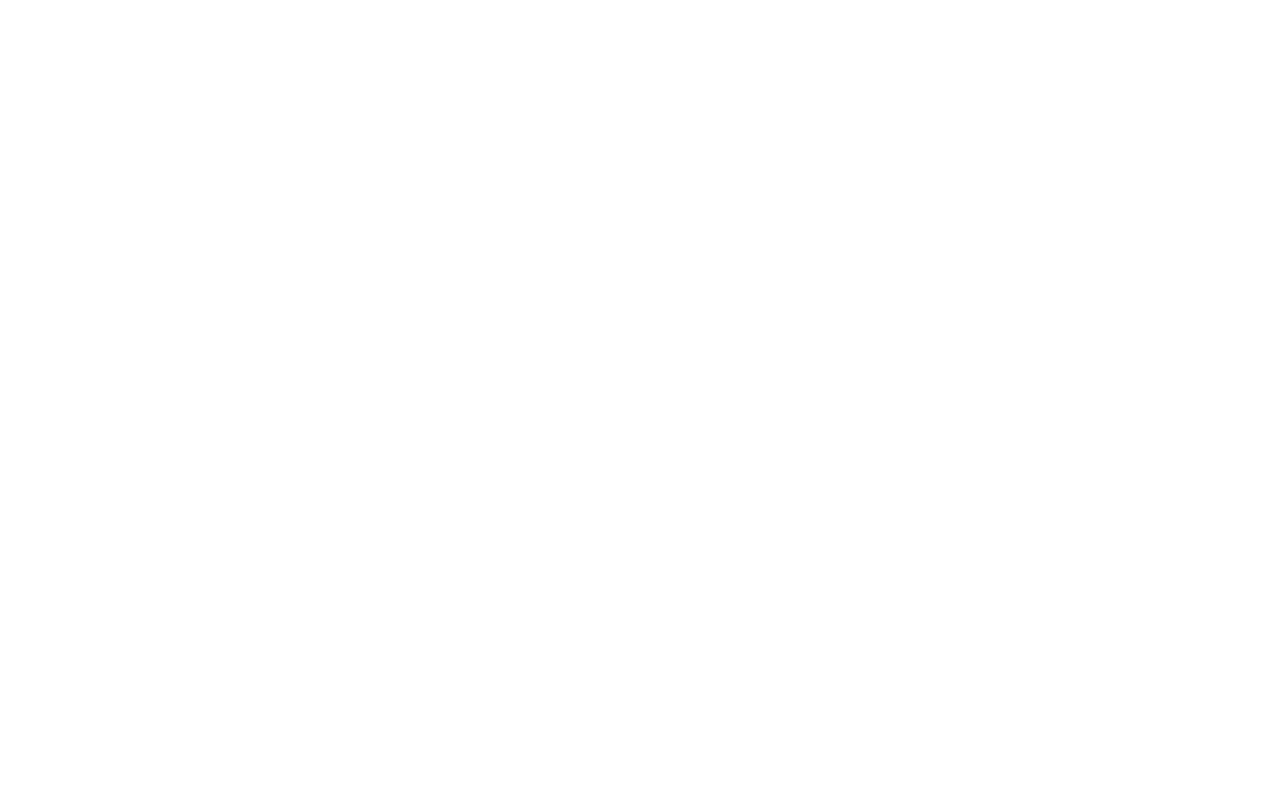
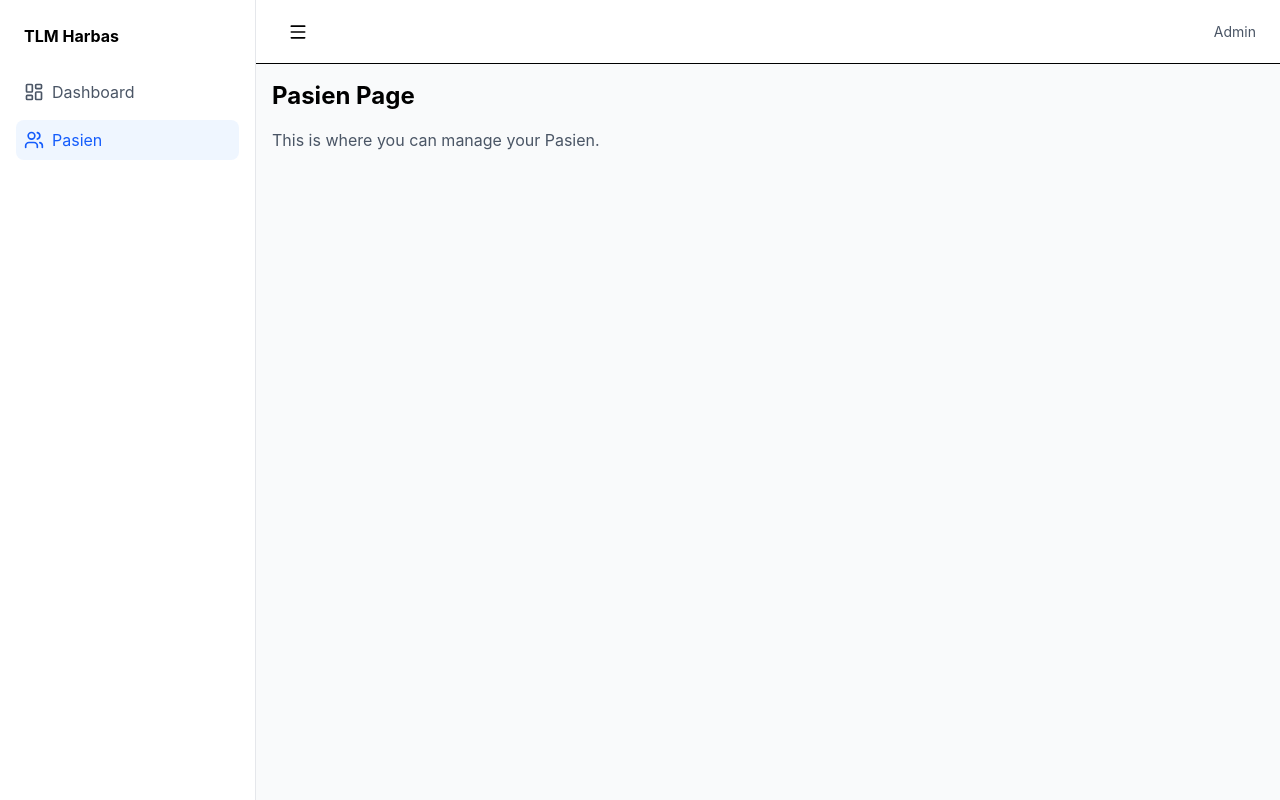
Before and after one commit to HAGESAN55/react-tlm, a React (Vite) app: page /Pasien in a window 1280 px wide. Before the commit this address had no page. Built offline with nearby package versions, Linux system fonts and the light colour scheme.

Commit message:
Penambahan Collapsed Sidebar

```diff
--- a/src/components/layout/Layout.tsx
+++ b/src/components/layout/Layout.tsx
@@ -1,12 +1,14 @@
 import Sidebar from "./Sidebar";
 import Navbar from "./Navbar";
+import { useState } from "react";
 
 export default function Layout ({children}: {children: React.ReactNode}) {
+    const [collapsed, setCollapsed] = useState(false);
     return (
         <div className="flex h-screen bg-gray-50">
-            <Sidebar />
+            <Sidebar collapsed={collapsed} setCollapsed={setCollapsed} />
             <div className="flex-1 flex flex-col">
-                <Navbar />
+                <Navbar collapsed={collapsed} setCollapsed={setCollapsed} />
                 <main className="flex-1 p-4">
                     {children}
                 </main>
--- a/src/components/layout/Navbar.tsx
+++ b/src/components/layout/Navbar.tsx
@@ -1,7 +1,20 @@
-function Navbar() {
+import { Menu } from 'lucide-react';
+
+type Props = {
+  collapsed: boolean;
+  setCollapsed: (collapsed: boolean) => void;
+};
+
+function Navbar({ collapsed, setCollapsed }: Props) {
   return (
     <div className="h-16 bg-white border-b flex items-center justify-between px-6">
-      <h1 className="font-bold">Dashboard</h1>
+
+      <button
+        onClick={() => setCollapsed(!collapsed)}
+        className="p-2 rounded-lg hover:bg-gray-100"
+      >
+        <Menu className="w-5 h-5" />
+      </button>
       <div className="text-sm text-gray-600">Admin</div>
     </div>
   );
--- a/src/components/layout/Sidebar.tsx
+++ b/src/components/layout/Sidebar.tsx
@@ -5,12 +5,22 @@ import {
 } from 'lucide-react';
 import { NavLink } from 'react-router-dom';
 import cn from "../../lib/utils";
+  type Props = {
+    collapsed: boolean;
+    setCollapsed: (collapsed: boolean) => void;
+  };
 
-export default function Sidebar() {
+export default function Sidebar( { collapsed }: Props) {
 
    return (
-    <aside className="w-64 bg-white border-gray-500 border-r">
-      <div className="p-6 font-bold">TLM Harbas</div>
+   <aside
+    className={`shrink-0 bg-white border-r border-gray-200 transition-all duration-100 ${
+      collapsed ? "w-20" : "w-64"
+    }`}
+    >
+      <div className="p-6 font-bold">
+        {collapsed ? "TLM" : "TLM Harbas"}
+      </div>
 
       <nav className="px-4 space-y-2">
 
@@ -25,11 +35,11 @@ export default function Sidebar() {
           }
         >
           <LayoutDashboard className="w-5 h-5" />
-          Dashboard
+          {!collapsed && "Dashboard"}
         </NavLink>
 
         <NavLink
-          to="/users"
+          to="/Pasien"
           className={({ isActive }) =>
             `flex items-center gap-2 p-2 rounded-lg transition ${
               isActive
@@ -39,7 +49,7 @@ export default function Sidebar() {
           }
         >
           <Users className="w-5 h-5" />
-          Users
+          {!collapsed && <span>Pasien</span>}
         </NavLink>
 
       </nav>
--- a/src/pages/Dashboard.tsx
+++ b/src/pages/Dashboard.tsx
@@ -4,13 +4,19 @@ import { Users, Activity, CalendarDays } from "lucide-react";
 
 function Dashboard() {
   return (
+
+
     <Layout>
+        <div className="mb-6">
+          <h1 className="text-3xl font-bold tracking-tight">Dashboard</h1>
+          <p className="text-gray-500 mt-2">Welcome, User!</p>
+        </div>
       <div className="grid grid-cols-1 md:grid-cols-3 gap-6">
         <a href="/" className="hover:scale-101 transition-transform">
           <Card
           title="Total Pasien"
           value="1,245"
-          icon={<Users className="wh-6 h-6 text-blue-500" />}
+          icon={<Users className="w-6 h-6 text-blue-500" />}
           />
         </a>
         <a href="/" className="hover:scale-101 transition-transform">
--- a/src/pages/Users.tsx
+++ b/src/pages/Users.tsx
@@ -1,10 +1,10 @@
 import Layout from "../components/layout/Layout";
 
-export default function Users() {
+export default function Pasien() {
     return (
         <Layout>
-            <h1 className="text-2xl font-bold">Users Page</h1>
-            <p className="mt-4 text-gray-600">This is where you can manage your users.</p>
+            <h1 className="text-2xl font-bold">Pasien Page</h1>
+            <p className="mt-4 text-gray-600">This is where you can manage your Pasien.</p>
         </Layout>
     );
 }
--- a/src/routes/index.tsx
+++ b/src/routes/index.tsx
@@ -1,6 +1,6 @@
 import {BrowserRouter, Routes, Route} from 'react-router-dom';
 import Dashboard from '../pages/Dashboard';
-import Users from '../pages/Users';
+import Pasien from '../pages/Users';
 
 
 export default function AppRouter() {
@@ -8,7 +8,7 @@ export default function AppRouter() {
     <BrowserRouter>
       <Routes>
         <Route path="/" element={<Dashboard />} />
-        <Route path="/users" element={<Users />} />
+        <Route path="/Pasien" element={<Pasien />} />
       </Routes>
     </BrowserRouter>
   );
```
